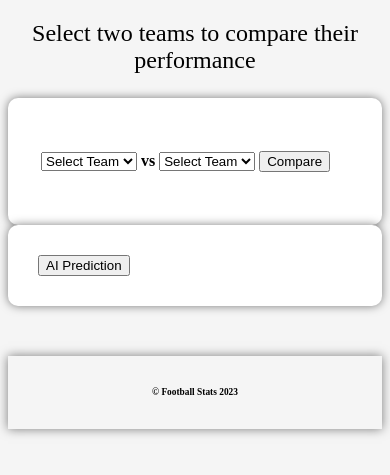
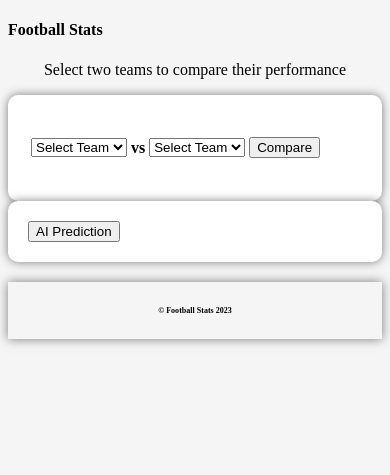
Before and after one commit to a-t-h-i/Football-Stats, a Django app: template stats/templates/stats/home.html in a window 390 px wide. Shown: the top 475 px of the page. Run offline with Django 4.2, Linux system fonts and the light colour scheme; the template is opened without the code that fills it, so the values that code supplies are empty; parts of the project's set-up code (start-up, migrations or seed data) failed here and were passed over.

Commit message:
Added styling. Updated Requirements and fixed csv not found error

```diff
--- a/footstats/static/footstats/css/style.css
+++ /dev/null
@@ -1,47 +0,0 @@
-body {
-  background-color: #F5F5F5;
-}
-
-#logo {
-  text-align: center;
-  font-size: 36px;
-  margin-top: 30px;
-}
-
-p {
-  text-align: center;
-  font-size: 24px;
-  margin-top: 20px;
-}
-
-footer {
-  text-align: center;
-  font-size: 14px;
-  margin-top: 50px;
-  padding: 10px;
-  background-color: #F5F5F5;
-  box-shadow: 0px 0px 10px rgba(0,0,0,0.5);
-}
-
-form {
-  max-width: 600px;
-  margin: 0 auto;
-  padding: 30px;
-  background-color: #FFFFFF;
-  border-radius: 10px;
-  box-shadow: 0px 0px 10px rgba(0,0,0,0.5);
-}
-
-input[type="submit"] {
-  background-color: #4CAF50;
-  color: #FFFFFF;
-  padding: 10px;
-  border-radius: 5px;
-  border: none;
-  cursor: pointer;
-  margin-top: 20px;
-}
-
-input[type="submit"]:hover {
-  background-color: #3e8e41;
-}
--- /dev/null
+++ b/stats/static/footstats/css/style.css
@@ -0,0 +1,82 @@
+/* Default styles */
+
+body {
+  background-color: #F5F5F5;
+}
+
+#logo {
+  text-align: center;
+  font-size: 36px;
+  margin-top: 30px;
+}
+
+p {
+  text-align: center;
+  font-size: 24px;
+  margin-top: 20px;
+}
+
+footer {
+  text-align: center;
+  font-size: 14px;
+  margin-top: 50px;
+  padding: 10px;
+  background-color: #F5F5F5;
+  box-shadow: 0px 0px 10px rgba(0,0,0,0.5);
+}
+
+form {
+  max-width: 600px;
+  margin: 0 auto;
+  padding: 30px;
+  background-color: #FFFFFF;
+  border-radius: 10px;
+  box-shadow: 0px 0px 10px rgba(0,0,0,0.5);
+}
+
+#stats {                                                                               max-width: 600px;                                                                  margin: 0 auto;                                                                    padding: 30px;                                                                     background-color: #FFFFFF;                                                         border-radius: 10px;                                                               box-shadow: 0px 0px 10px rgba(0,0,0,0.5);                                        }
+
+input[type="submit"] {
+  background-color: #4CAF50;
+  color: #FFFFFF;
+  padding: 10px;
+  border-radius: 5px;
+  border: none;
+  cursor: pointer;
+  margin-top: 20px;
+}
+
+input[type="submit"]:hover {
+  background-color: #3e8e41;
+}
+
+/* Styles for screens smaller than 600px (phone screens) */
+
+@media screen and (max-width: 600px) {
+
+  #logo {
+    font-size: 24px;
+    margin-top: 10px;
+  }
+
+  p {
+    font-size: 16px;
+    margin-top: 10px;
+  }
+
+  footer {
+    font-size: 12px;
+    margin-top: 20px;
+    padding: 5px;
+  }
+
+  form {
+    max-width: 100%;
+    margin: 0;
+    padding: 20px;
+  }
+
+  input[type="submit"] {
+    margin-top: 10px;
+  }
+}
--- a/stats/templates/stats/home.html
+++ b/stats/templates/stats/home.html
@@ -1,5 +1,5 @@
+
 {% extends 'index.html' %}
-
 {% block content %}
   <form method="post" action="/compare/">
     {% csrf_token %} <!-- add this for security -->
@@ -34,9 +34,9 @@
   <table>
       {% if home and away %}
       <tr>
-        <td><p>{{home}}</p></td>
+        <td><p id="stats">{{home}}</p></td>
         <td></td>
-        <td><p>{{away}}</p></td>
+        <td><p id="stats">{{away}}</p></td>
         <td></td>
       </tr>
       {% endif %}
--- a/templates/index.html
+++ b/templates/index.html
@@ -2,14 +2,17 @@
 <!DOCTYPE html>
 <html>
   <head>
-    <title>Football Stats</title>
     <link rel="stylesheet" type="text/css" href="{% static 'footstats/css/style.css' %}">
+    <h4>Football Stats</h4>
     <p>Select two teams to compare their performance</p>
   </head>
 
   <body>
+
     {% block content %}
+
     {% endblock content %}
+
   </body>
 
   <footer><h6 id="copyright">© Football Stats 2023</h6></footer>
```
Also changed, not shown: lol.py (added, +48 -0 lines), requirements.txt (+0 -18 lines), 2 other files.
